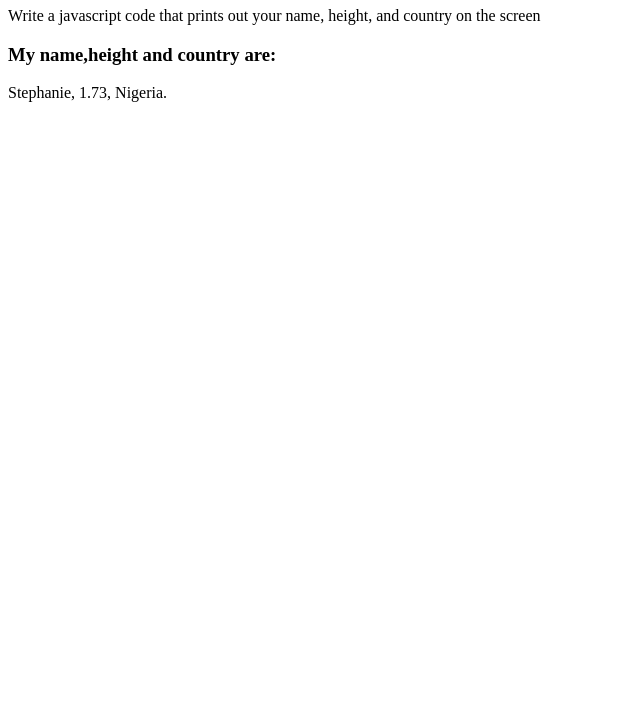
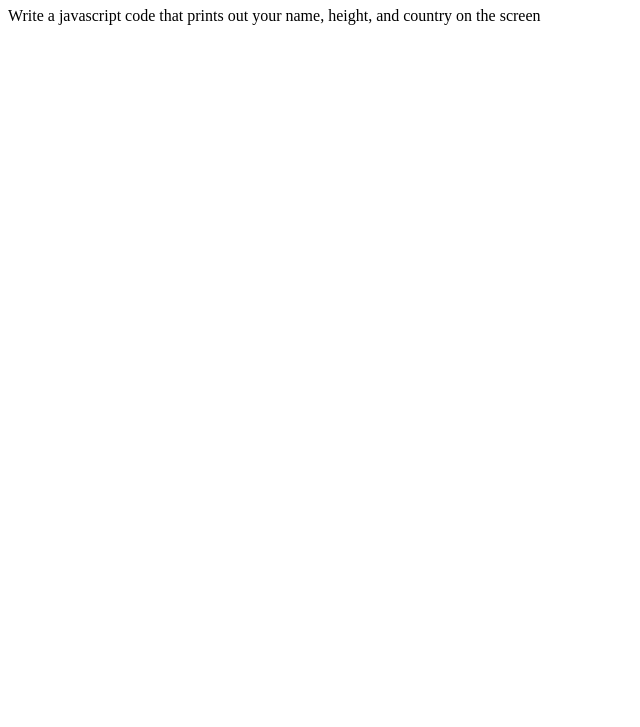
Before and after one commit to stephanie951/jstask, a plain HTML site: page index.html in a window 1280 px wide. Shown: the part 73-800 px from the top of the page, without its empty margins (0-640 px from the left). Drawn offline with Linux system fonts and the light colour scheme.

Commit message:
Update index.html

```diff
--- a/index.html
+++ b/index.html
@@ -9,17 +9,12 @@
                 <body>
                     <h1>Assignment given by zuri</h1>
                     <p>Write a javascript code that prints out your name, height, and country on the screen</p>
-                    <h3>My name,height and country are:</h3>
-                    <p id="demo"></p>
+
 
                     <script>
-                        let aboutMe = {
-                            Name: "Stephanie",
-                            Height: 1.73,
-                            Country: "Nigeria"
-                        };
-
-                        document.getElementById("demo").innerHTML = aboutMe.Name + ",\n " + aboutMe.Height + ", \n" + aboutMe.Country + ".";
+                        alert("My name is stephanie")
+                        alert("My height is 1.73m");
+                        alert("my country is Nigeria");
                     </script>
                 </body>
             </html>
```
